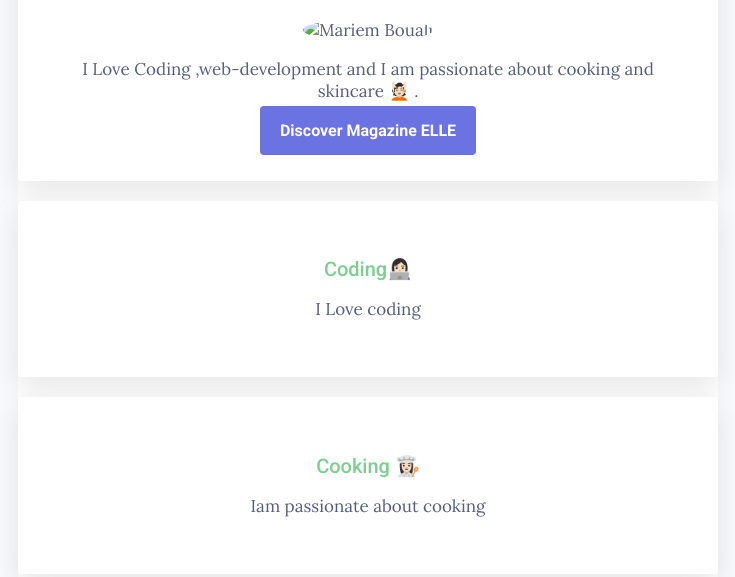
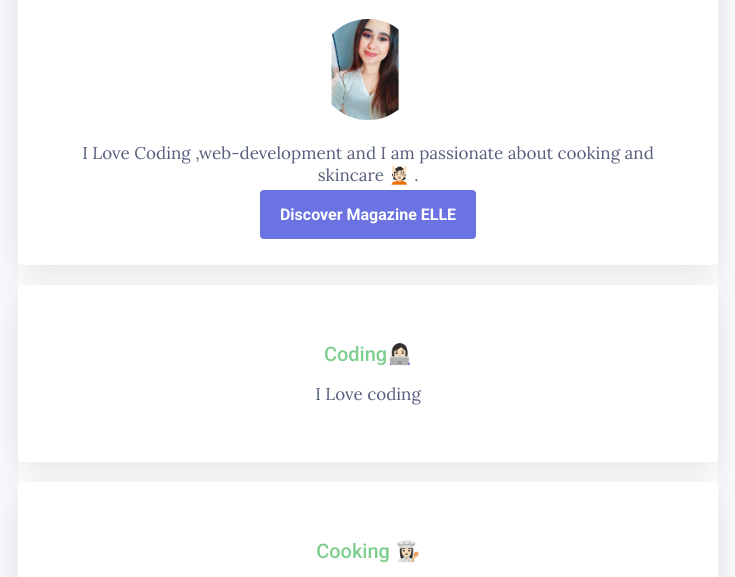
Before and after one commit to mariem-bouali/my-profile, a plain HTML site: page index.html in a window 1280 px wide. Shown: the part 142-719 px from the top of the page, without its empty margins (272-1007 px from the left). Drawn offline with Linux system fonts and the light colour scheme.

Commit message:
Add files via upload

```diff
--- a/index.html
+++ b/index.html
@@ -15,7 +15,7 @@
  <div class="container">
    <div class="card-white" id="introduction">
 	<h1>Hello, I'm Mariem 😎 </h1>
-	<img src="images/profile.jpg" class="img-circle" width="100px" alt="Mariem Bouali">
+	<img src="images/profile-picture.jpg" class="img-circle" width="100px" alt="Mariem Bouali">
 	<p>
 		I Love Coding ,web-development and I am passionate about cooking and skincare 💆🏻‍ .
 	</p>
```
